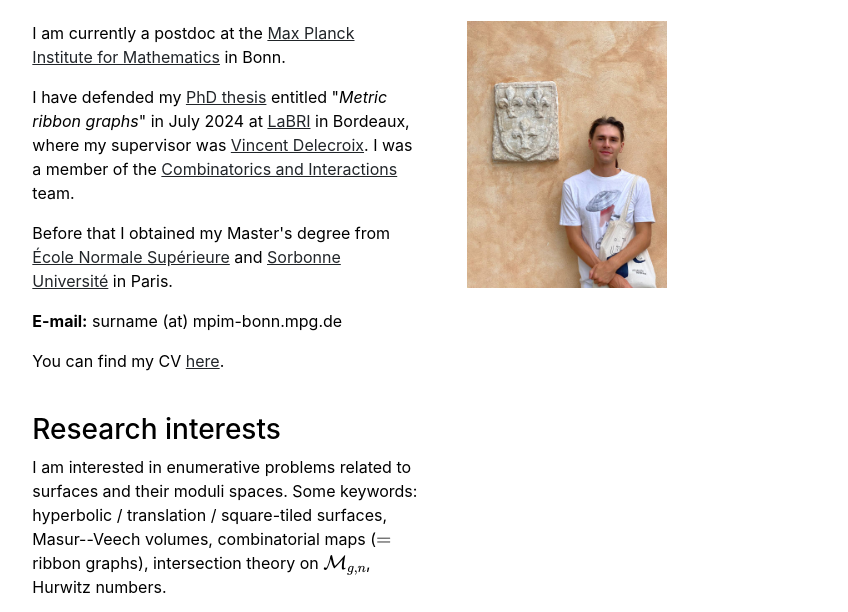
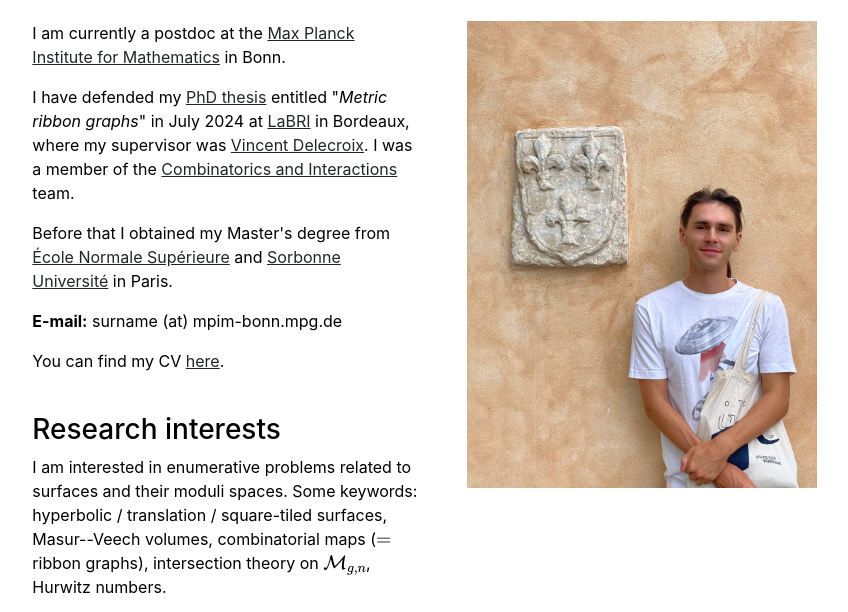
Before and after one commit to iyakovlev23/iyakovlev23.github.io, a plain HTML site: page index.html in a window 1280 px wide. Shown: the part 116-728 px from the top of the page, without its empty margins (197-1045 px from the left). Drawn offline with nearby package versions, Linux system fonts and the light colour scheme; some packages are replaced by stand-ins of ours.

Commit message:
Update index.html

```diff
--- a/index.html
+++ b/index.html
@@ -62,7 +62,7 @@ I was a member of the <a href="https://ci.labri.fr/pmwiki.php/Main/HomePage">Com
 
   </div>
   <div class="col-md-5">
-    <img src="/photos/my_photo2.jpg" alt="Home" width="200">
+    <img src="/photos/my_photo2.jpg" alt="Home" width="350">
   </div>
 </div>
 
```
